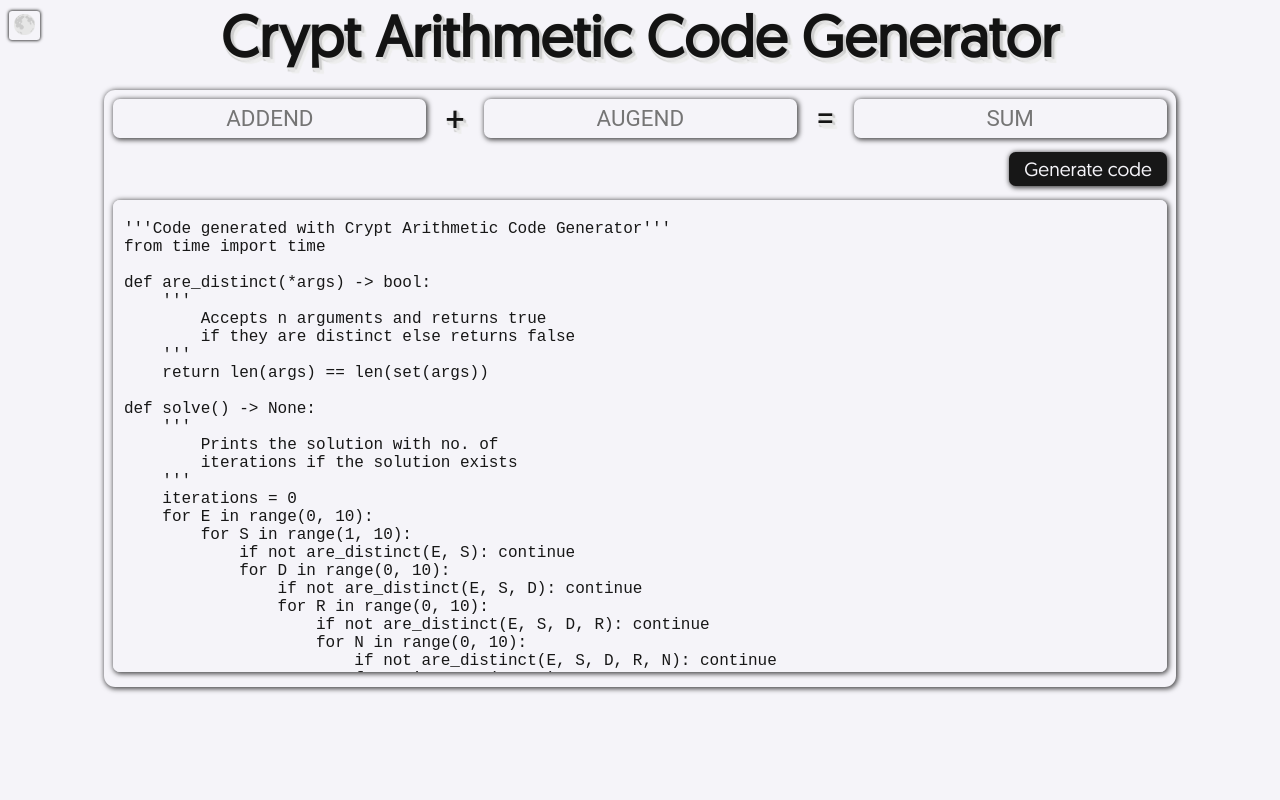
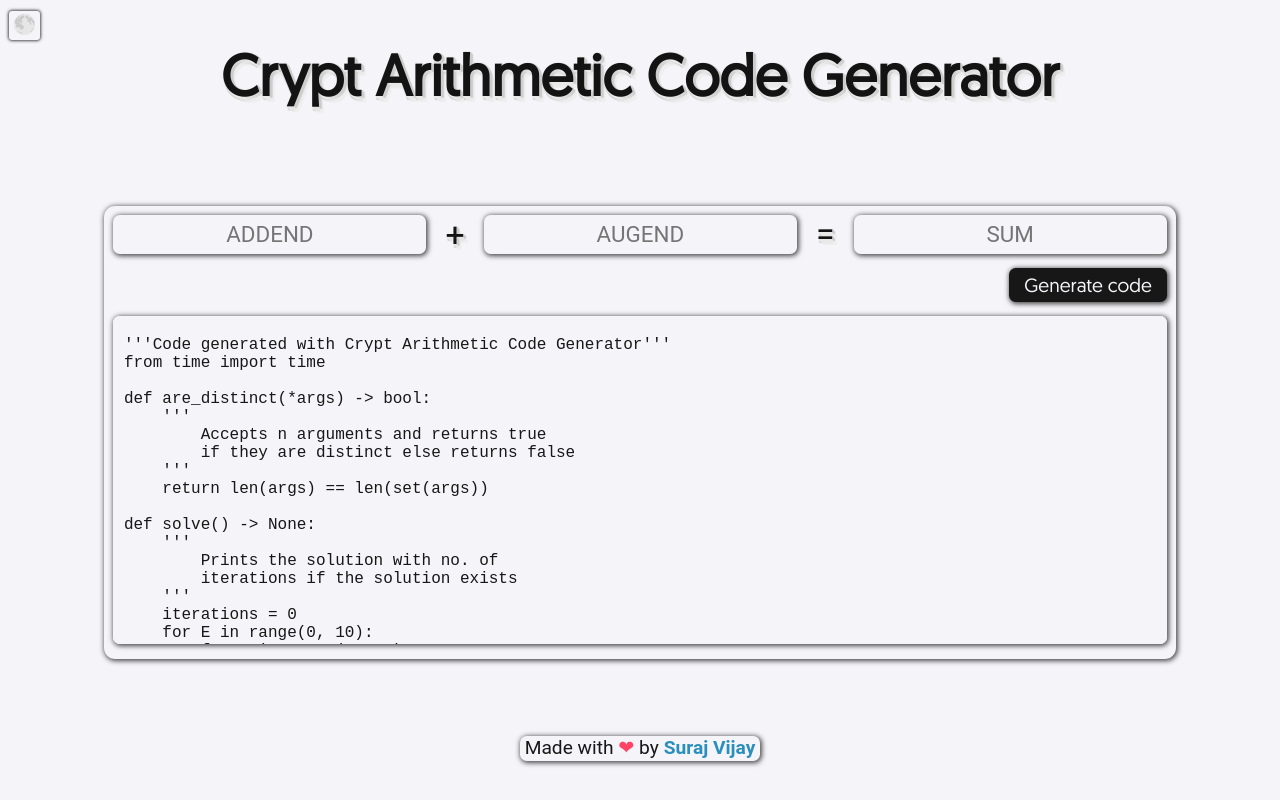
Before and after one commit to its-me-sv/crypt-arithmetic-code-generator, a React (Create React App) app: page / in a window 1280 px wide. Built offline with nearby package versions, Linux system fonts and the light colour scheme.

Commit message:
added credits footer

```diff
--- a/src/app.tsx
+++ b/src/app.tsx
@@ -1,6 +1,6 @@
 import React from 'react';
 
-import {AppContainer} from './styles';
+import {AppContainer, Footer} from './styles';
 
 import {useThemeContext} from './contexts/theme.context';
 
@@ -17,6 +17,9 @@ const App: React.FC<AppProps> = () => {
       <Title text="Crypt Arithmetic Code Generator" />
       <ThemeButton />
       <Controls />
+      <Footer dark={dark}>
+        Made with <span>❤</span> by <a href="https://github.com/its-me-sv" target="_blank" rel='noreferrer'>Suraj Vijay</a>
+      </Footer>
     </AppContainer>
   );
 };
--- a/src/components/controls/styles.tsx
+++ b/src/components/controls/styles.tsx
@@ -145,7 +145,7 @@ export const Container = styled.div<{ dark?: boolean }>`
 
 export const CodeContainer = styled.textarea.attrs({
   readonly: true,
-  rows: 26,
+  rows: 18,
 })<{ dark?: boolean }>`
   margin-top: 1%;
   margin-bottom: 0.5%;
--- a/src/styles.tsx
+++ b/src/styles.tsx
@@ -4,9 +4,40 @@ export const AppContainer = styled.div<{ dark?: boolean }>`
   display: flex;
   flex-direction: column;
   align-items: center;
+  justify-content: space-around;
   width: 100vw;
   height: 100vh;
   overflow-y: auto;
   background-color: #f5f4f9;
   ${(props) => props.dark && `background-color: rgba(0, 0, 0, 0.91);`}
 `;
+
+export const Footer = styled.div<{ dark?: boolean }>`
+  font-family: Roboto;
+  color: #171717;
+  font-size: 1.2rem;
+  padding: 0% 0.4% 0.2% 0.4%;
+  border-radius: 0.42rem;
+  background-color: #f5f4f9;
+  box-shadow: 1px 1px 5px 1px rgba(0, 0, 0, 0.7);
+  -webkit-box-shadow: 1px 1px 5px 1px rgba(0, 0, 0, 0.7);
+  -moz-box-shadow: 1px 1px 5px 1px rgba(0, 0, 0, 0.7);
+  span {
+    color: #fe4365;
+  }
+  a {
+    text-decoration: none;
+    font-weight: bold;
+    color: #6cdfea;
+    ${(props) => !props.dark && "color: #2a8fbd;"}
+  }
+  ${(props) =>
+    props.dark &&
+    `
+    box-shadow: 1px 1px 5px 1px rgba(245, 244, 249, 0.7);
+    -webkit-box-shadow: 1px 1px 5px 1px rgba(245, 244, 249, 0.7);
+    -moz-box-shadow: 1px 1px 5px 1px rgba(245, 244, 249, 0.7);
+    background-color: #171717;
+    color: #f5f4f9;
+  `}
+`;
```
